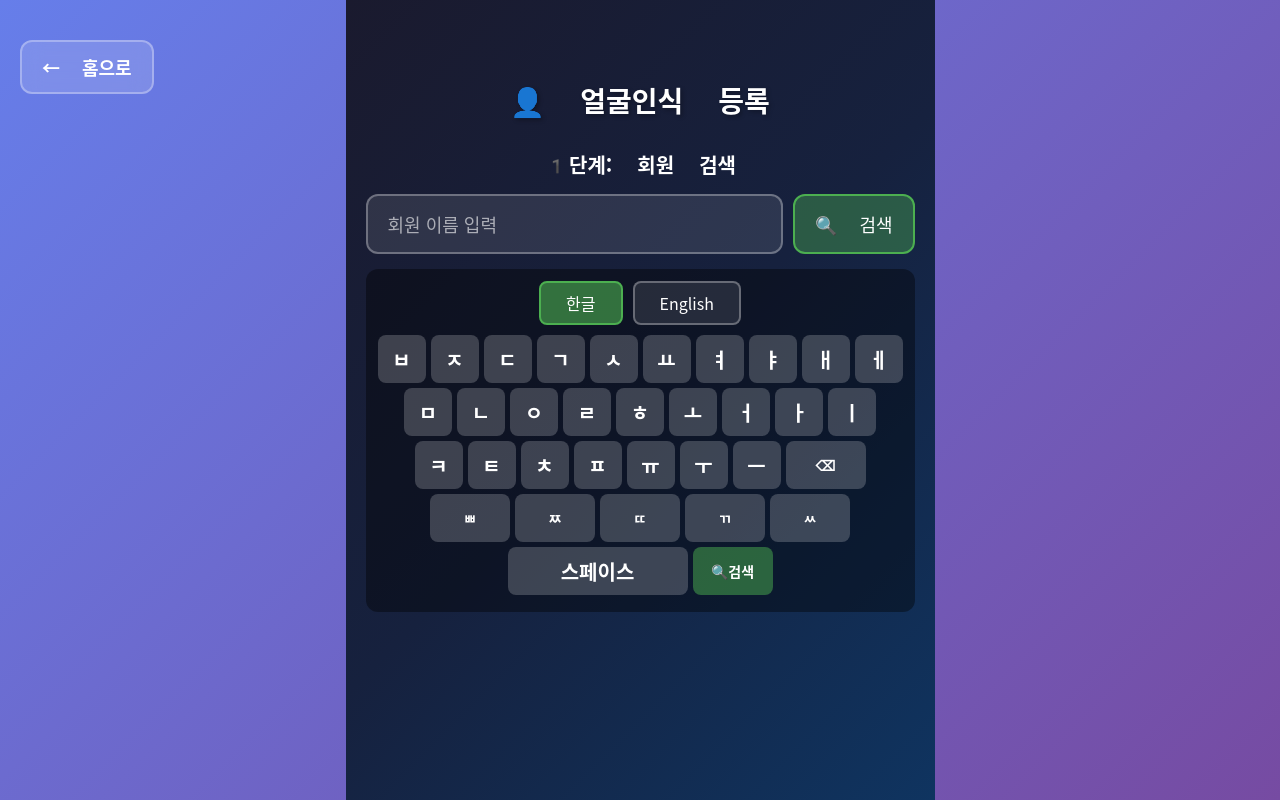
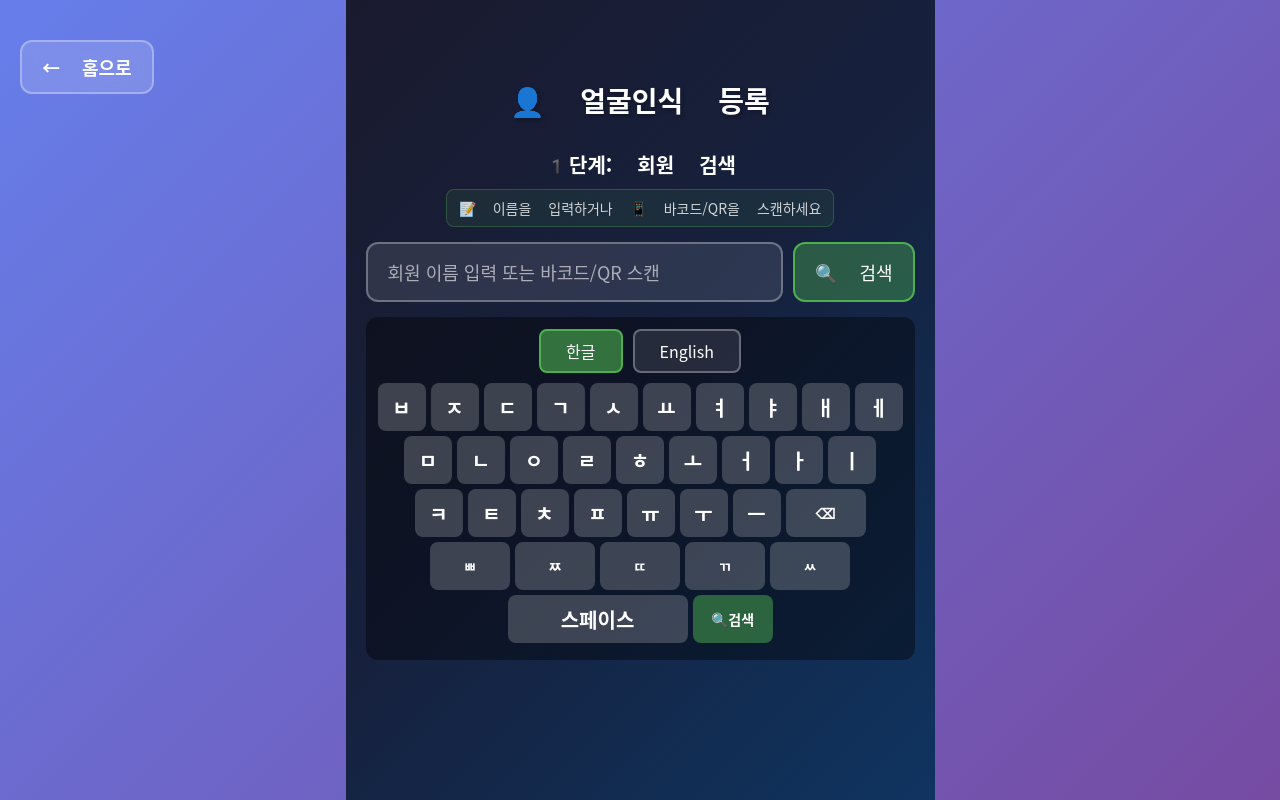
Before and after one commit to creator-YSG/raspberry-pi-gym-controller, a Flask app: page /settings/face-register in a window 1280 px wide. Run offline with Flask 3, Linux system fonts and the light colour scheme; some libraries are stand-ins or nearby versions; some web fonts are replaced.

Commit message:
Add: 얼굴 등록 페이지에 바코드/QR 스캔 기능 추가
- 회원 검색시 이름 입력과 바코드/QR 스캔 모두 지원
- 백그라운드 바코드 폴링으로 자동 감지 및 검색
- 페이지 떠날 때 폴링 자동 중지로 리소스 절약
- UI 개선: 검색 방법 안내 문구 추가

🤖 Generated with [Claude Code](https://claude.ai/code)

Co-Authored-By: Claude <noreply@anthropic.com>

```diff
--- a/app/templates/pages/settings_face_register.html
+++ b/app/templates/pages/settings_face_register.html
@@ -102,8 +102,11 @@
     <!-- 1단계: 회원 검색 -->
     <div class="search-section">
         <h2>1단계: 회원 검색</h2>
+        <div class="search-info">
+            <p>📝 이름을 입력하거나 📱 바코드/QR을 스캔하세요</p>
+        </div>
         <div class="search-box">
-            <input type="text" id="searchInput" placeholder="회원 이름 입력" autocomplete="off">
+            <input type="text" id="searchInput" placeholder="회원 이름 입력 또는 바코드/QR 스캔" autocomplete="off">
             <button onclick="searchMembers()" id="searchBtn">🔍 검색</button>
         </div>
 
@@ -303,8 +306,24 @@
     color: white;
     font-size: 20px;
     font-weight: 600;
+    margin-bottom: 10px;
+    text-align: center;
+}
+
+.search-info {
+    text-align: center;
     margin-bottom: 15px;
-    text-align: center;
+}
+
+.search-info p {
+    color: rgba(255, 255, 255, 0.8);
+    font-size: 14px;
+    margin: 0;
+    background: rgba(76, 175, 80, 0.1);
+    border: 1px solid rgba(76, 175, 80, 0.3);
+    border-radius: 8px;
+    padding: 8px 12px;
+    display: inline-block;
 }
 
 .search-box {
@@ -683,6 +702,7 @@ let selectedMemberId = null;
 let selectedMemberName = null;
 let currentLang = 'ko';
 let jamoBuffer = []; // 한글 자모 버퍼
+let barcodePollingInterval = null; // 바코드 폴링 인터벌
 
 // 페이지 로드 시 터치 이벤트 바인딩
 document.addEventListener('DOMContentLoaded', function() {
@@ -702,8 +722,58 @@ document.addEventListener('DOMContentLoaded', function() {
         }, {passive: false});
     });
 
+    // 바코드 폴링 시작
+    startBarcodePolling();
+
     console.log('키보드 터치 이벤트 바인딩 완료');
+    console.log('바코드 폴링 시작');
 });
+
+// 바코드 폴링 시작
+function startBarcodePolling() {
+    if (barcodePollingInterval) return; // 이미 실행 중이면 리턴
+
+    barcodePollingInterval = setInterval(() => {
+        fetch('/api/barcode/poll', { method: 'GET' })
+            .then(response => response.json())
+            .then(data => {
+                if (data.success && data.data) {
+                    console.log('바코드 감지:', data.data);
+                    handleBarcodeDetected(data.data);
+                }
+            })
+            .catch(error => {
+                // 폴링 에러는 무시 (너무 많은 로그 방지)
+            });
+    }, 300); // 300ms 간격으로 폴링
+}
+
+// 바코드 폴링 중지
+function stopBarcodePolling() {
+    if (barcodePollingInterval) {
+        clearInterval(barcodePollingInterval);
+        barcodePollingInterval = null;
+        console.log('바코드 폴링 중지');
+    }
+}
+
+// 바코드 감지 처리
+function handleBarcodeDetected(barcodeData) {
+    const code = barcodeData.code || barcodeData.value || barcodeData;
+
+    if (!code || code.trim().length === 0) return;
+
+    console.log('바코드 코드:', code);
+
+    // 검색 입력창에 바코드 값 설정
+    const searchInput = document.getElementById('searchInput');
+    searchInput.value = code.trim();
+
+    // 자동으로 검색 실행
+    setTimeout(() => {
+        searchMembers();
+    }, 100);
+}
 
 // 언어 전환
 function setLang(lang) {
@@ -935,5 +1005,20 @@ function resetForm() {
     selectedMemberId = null;
     selectedMemberName = null;
 }
+
+// 페이지를 떠날 때 바코드 폴링 중지
+window.addEventListener('beforeunload', function() {
+    stopBarcodePolling();
+});
+
+// 뒤로가기 버튼 클릭시에도 폴링 중지
+document.addEventListener('DOMContentLoaded', function() {
+    const backButton = document.querySelector('.back-button');
+    if (backButton) {
+        backButton.addEventListener('click', function() {
+            stopBarcodePolling();
+        });
+    }
+});
 </script>
 {% endblock %}
```
